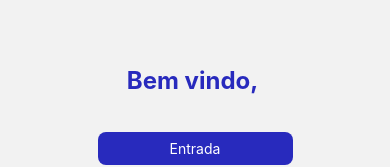
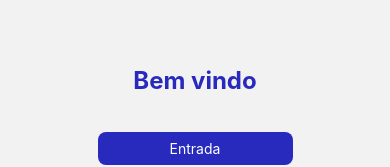
Before and after one commit to goesrafaela/Leitor-Scanner, a React Native app: screen /Home in a window 390 px wide. Shown: the part 347-514 px from the top of the page. Built offline with nearby package versions, Linux system fonts and the light colour scheme.

Commit message:
Remoção da tela de login

```diff
--- a/src/routes/Stack/index.tsx
+++ b/src/routes/Stack/index.tsx
@@ -1,7 +1,6 @@
 import React from "react";
 import { createNativeStackNavigator } from "@react-navigation/native-stack";
 
-import Login from "../../screens/Login";
 import Home from "../../screens/Home";
 import Scanner from "../../screens/Scanner";
 import ManualInput from "../../screens/ManualInput";
@@ -12,8 +11,7 @@ const { Navigator, Screen } = createNativeStackNavigator();
 
 export default function () {
   return (
-    <Navigator initialRouteName="Login" screenOptions={{ headerShown: false }}>
-      <Screen name="Login" component={Login} />
+    <Navigator initialRouteName="Home" screenOptions={{ headerShown: false }}>
       <Screen name="Home" component={Home} />
       <Screen name="Scanner" component={Scanner} />
       <Screen name="ManualInput" component={ManualInput} />
--- a/src/screens/Home/index.tsx
+++ b/src/screens/Home/index.tsx
@@ -19,7 +19,7 @@ const Home = ({ route }) => {
   return (
     <View style={styles.container}>
       <Image source={iconImage} style={styles.icon} resizeMode="contain" />
-      <Text style={styles.txtHome}>Bem vindo, {userName}</Text>
+      <Text style={styles.txtHome}>Bem vindo</Text>
       <TouchableOpacity
         style={styles.button}
         onPress={() =>
```
